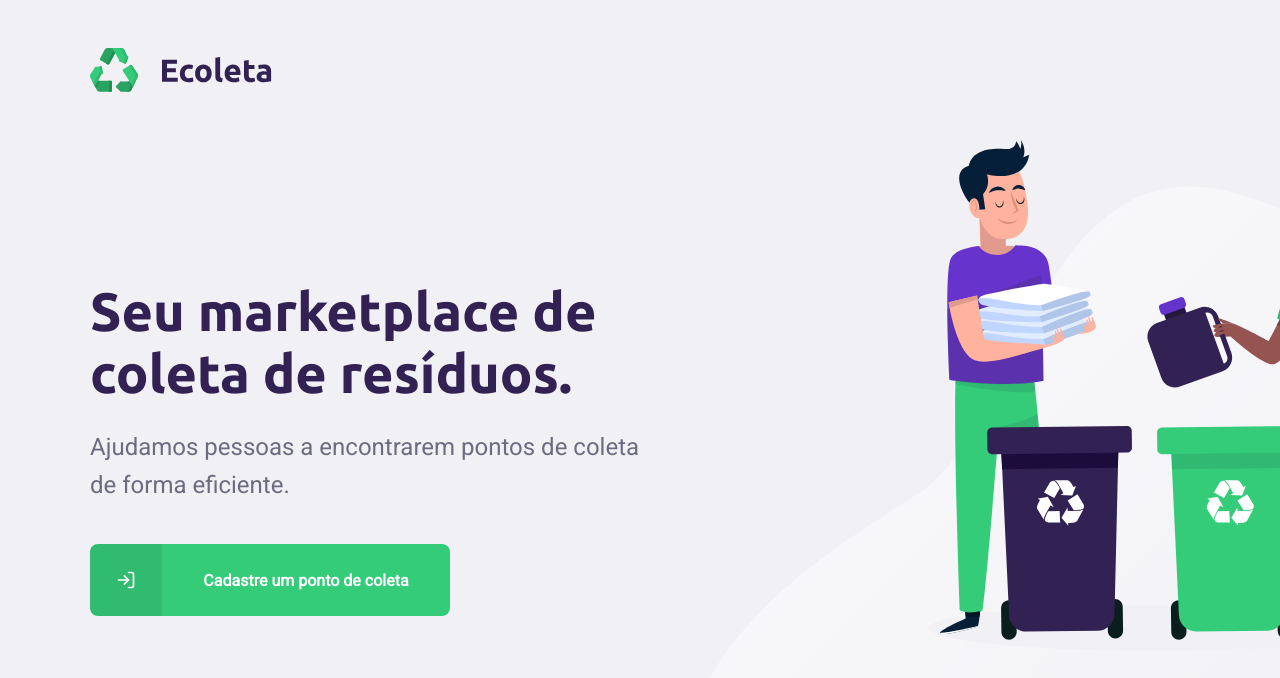
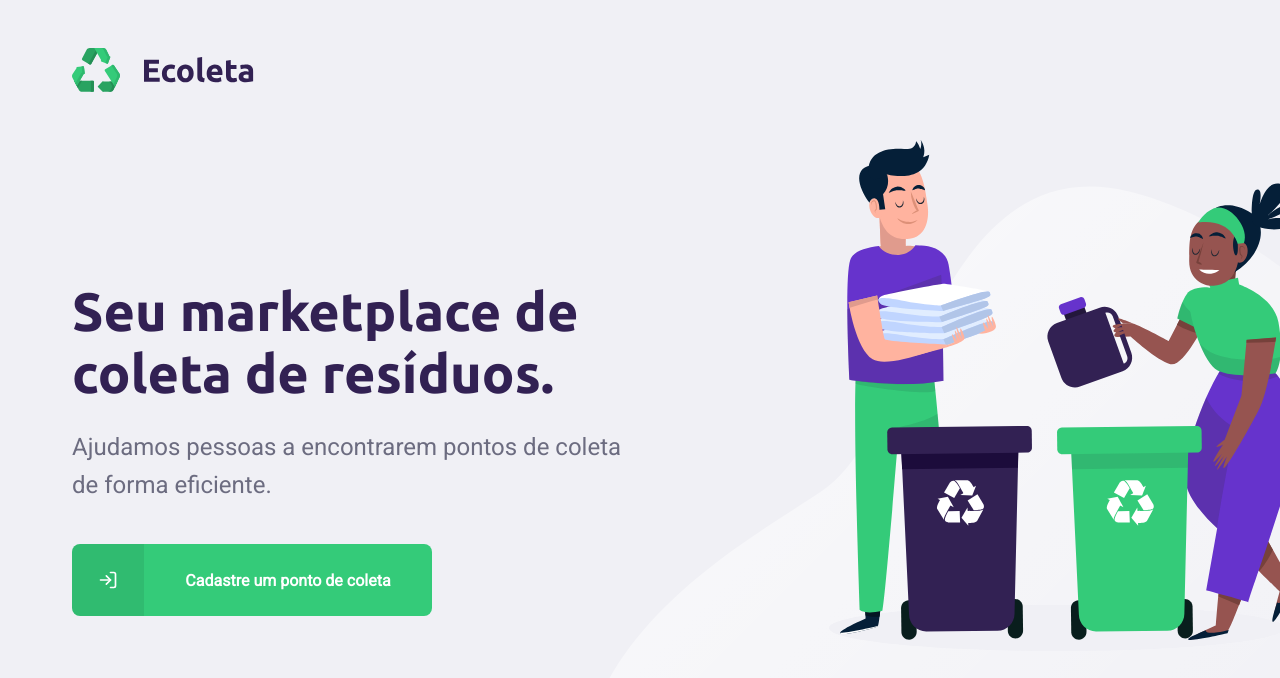
Before and after one commit to AHalic/Ecoleta, a React (Create React App) app in the folder web/: page / in a window 1280 px wide. Shown: the top 678 px of the page. Built offline with nearby package versions, Linux system fonts and the light colour scheme.

Commit message:
:lipstick: :recycle: updates background size

```diff
--- a/web/src/pages/Home/style.css
+++ b/web/src/pages/Home/style.css
@@ -1,14 +1,14 @@
 #page-home {
   height: 100vh;
 
-  background: url('../../assets/home-background.svg') no-repeat 680px bottom;
+  background: url('../../assets/home-background.svg') no-repeat 580px bottom;
 }
 
 #page-home .content {
   width: 100%;
   height: 100%;
   max-width: 1100px;
-  margin: 0 auto;
+  margin: 0 72px;
 
   display: flex;
   flex-direction: column;
```
